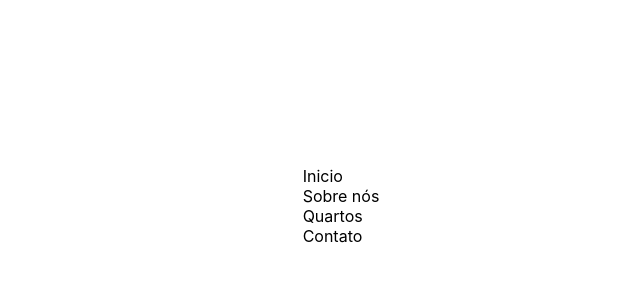
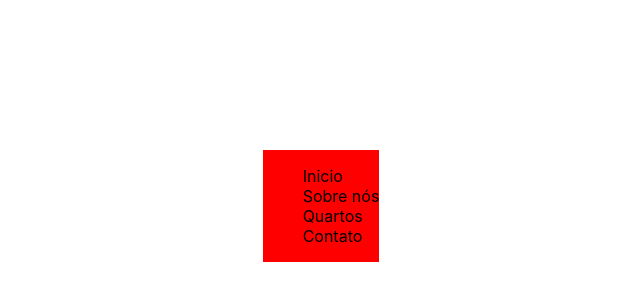
Before and after one commit to dev-lfchamorro/hotel-litoral, a React (Create React App) app: page / in a window 1280 px wide. Shown: the part 194-494 px from the top of the page, without its empty margins (319-959 px from the left). Built offline with nearby package versions, Linux system fonts and the light colour scheme.

Commit message:
Styles were connected with Header component

```diff
--- a/src/App.tsx
+++ b/src/App.tsx
@@ -1,6 +1,5 @@
-import React from "react";
+import Header from "./components/common/Header";
 import "./App.scss";
-import Header from "./components/common/Header";
 
 function App() {
   return (
--- a/src/components/common/Header/index.tsx
+++ b/src/components/common/Header/index.tsx
@@ -1,8 +1,8 @@
-import React from "react";
+import "./styles.scss";
 
 const Header = () => {
   return (
-    <div>
+    <div className="header-container">
       <ul>
         <li>Inicio</li>
         <li>Sobre nós</li>
--- /dev/null
+++ b/src/components/common/Header/styles.scss
@@ -0,0 +1,3 @@
+.header-container {
+  background-color: red;
+}
```
